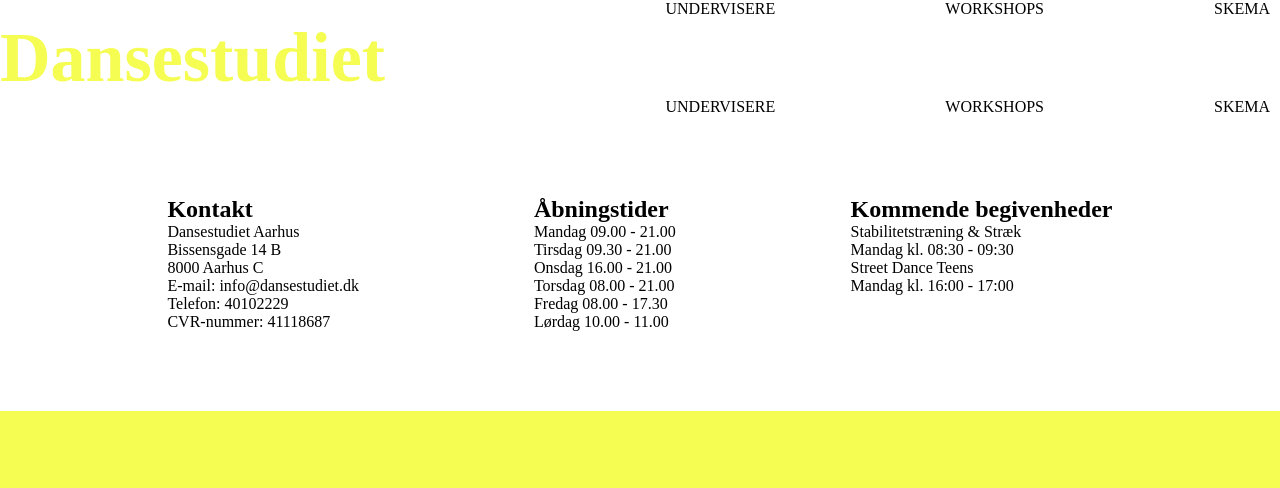
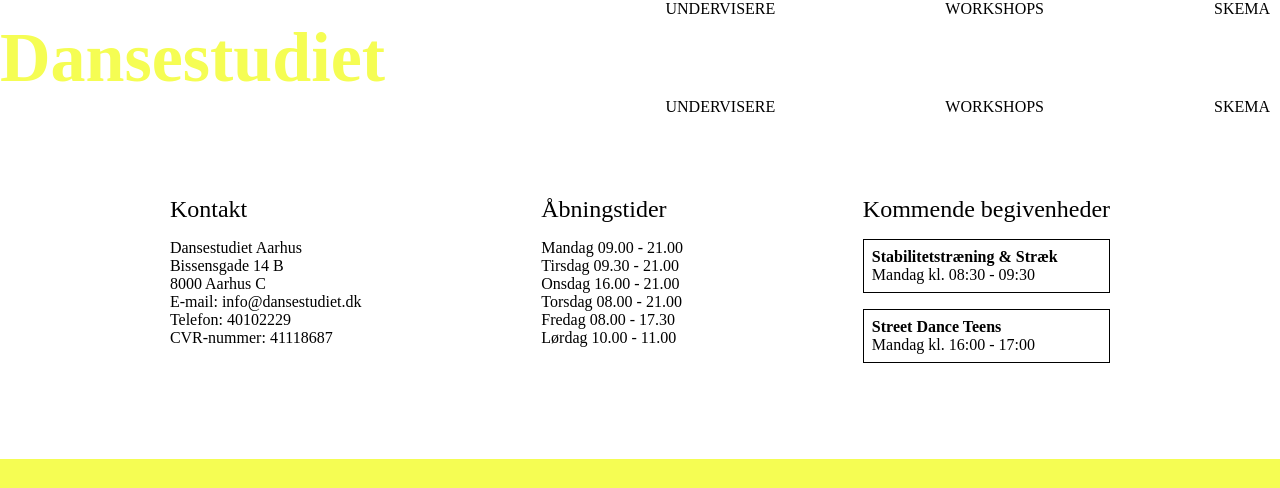
Before and after one commit to kriztineu/danseskolen_aki, an Astro site: page / in a window 1280 px wide. Shown: the top 488 px of the page. Built offline with nearby package versions, Linux system fonts and the light colour scheme; Astro itself is replaced by a stand-in of ours.

Commit message:
footerigenigen

```diff
--- a/src/components/Footer.astro
+++ b/src/components/Footer.astro
@@ -28,13 +28,16 @@
         </div>
         <div>
             <h2>Kommende begivenheder</h2>
-            <ul>
-                <li>Stabilitetstræning & Stræk</li>
-                <li>Mandag kl. 08:30 - 09:30</li>
-            </ul>
-            <ul>
-                <li>Street Dance Teens</li>
-                <li>Mandag kl. 16:00 - 17:00</li>
+            <ul class="begivenheder">
+                <div class="boks">
+                    <li><strong>Stabilitetstræning & Stræk</strong></li>
+                    <li>Mandag kl. 08:30 - 09:30</li>
+                </div>
+                <div class="boks">
+                    <li><strong>Street Dance Teens</strong></li>
+                    <li>Mandag kl. 16:00 - 17:00</li>
+                </div>
+
             </ul>
         </div>
     </section>
@@ -51,11 +54,25 @@
 </footer>
 
 <style>
+    .boks {
+        padding: 0.5rem;
+        border: 1px solid black;
+        margin-bottom: 1rem;
+    }
+
+    h2 {
+        padding-bottom: 1rem;
+        font-weight: 200;
+    }
+    .begivenheder {
+
+    }
     .info {
         background-color: var(--white);
         display: flex;
         justify-content: space-around;
         padding: 5rem;
+        font-weight: 200;
     }
 
     .info ul {
```
